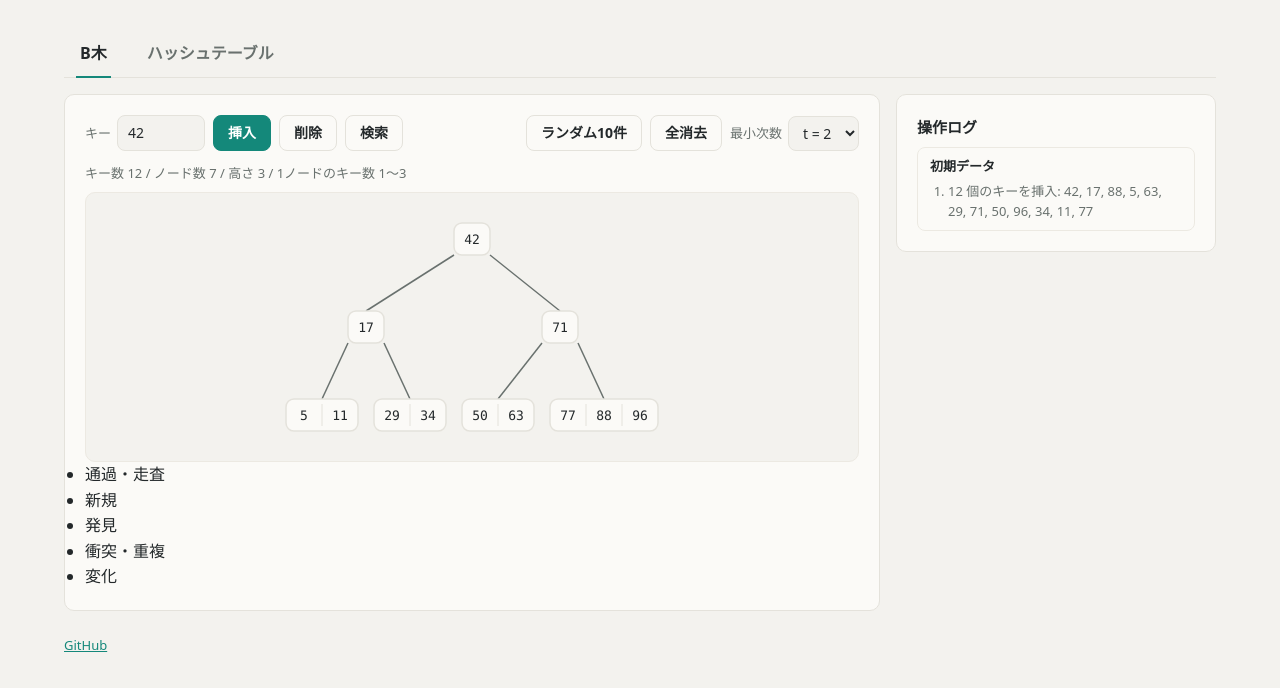
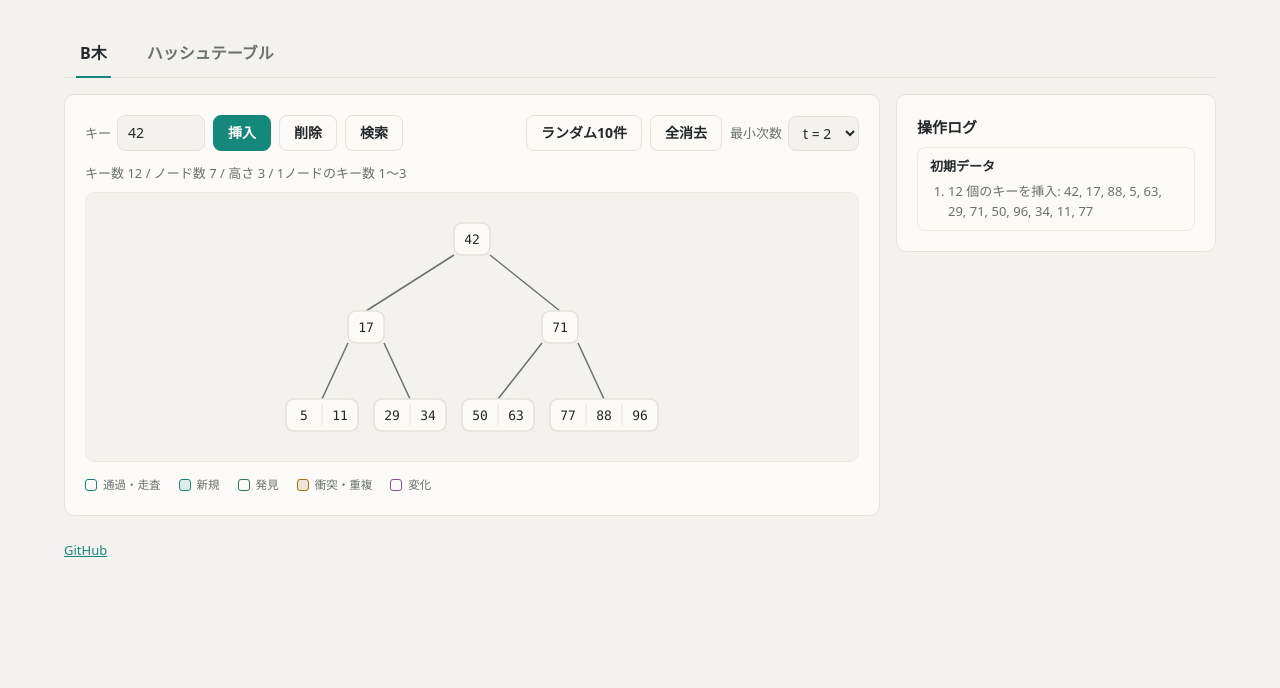
Before and after one commit to miruky/structlab, a website built with Vite: page index.html in a window 1280 px wide. Shown: the part 164-852 px from the top of the page. After the commit the page ends 800 px from the top, so only its background shows below. Built offline with nearby package versions, Linux system fonts and the light colour scheme.

Commit message:
ハイライト凡例の色見本の体裁を追加

```diff
--- a/src/style.css
+++ b/src/style.css
@@ -397,6 +397,53 @@ button.primary {
   max-width: none;
 }
 
+/* ハイライトの凡例: 小さな色見本で語彙を示す */
+.legend {
+  display: flex;
+  flex-wrap: wrap;
+  gap: 14px 18px;
+  list-style: none;
+  margin-top: 14px;
+  font-size: 0.72rem;
+  color: var(--muted);
+}
+
+.legend li {
+  display: inline-flex;
+  align-items: center;
+  gap: 6px;
+}
+
+.sw {
+  width: 12px;
+  height: 12px;
+  border-radius: 3px;
+  border: 1.5px solid var(--border);
+  flex-shrink: 0;
+}
+
+.sw-visit {
+  border-color: var(--accent);
+}
+
+.sw-new {
+  border-color: var(--accent);
+  background: var(--accent-soft);
+}
+
+.sw-found {
+  border-color: var(--found);
+}
+
+.sw-warn {
+  border-color: var(--warn);
+  background: rgba(176, 111, 21, 0.15);
+}
+
+.sw-change {
+  border-color: var(--change);
+}
+
 /* B木 */
 
 .bt-edge {
```
